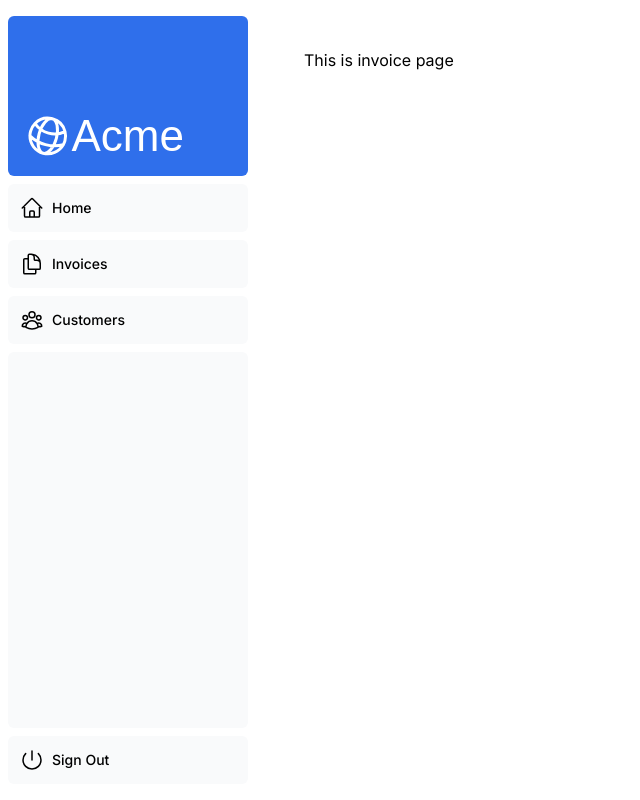
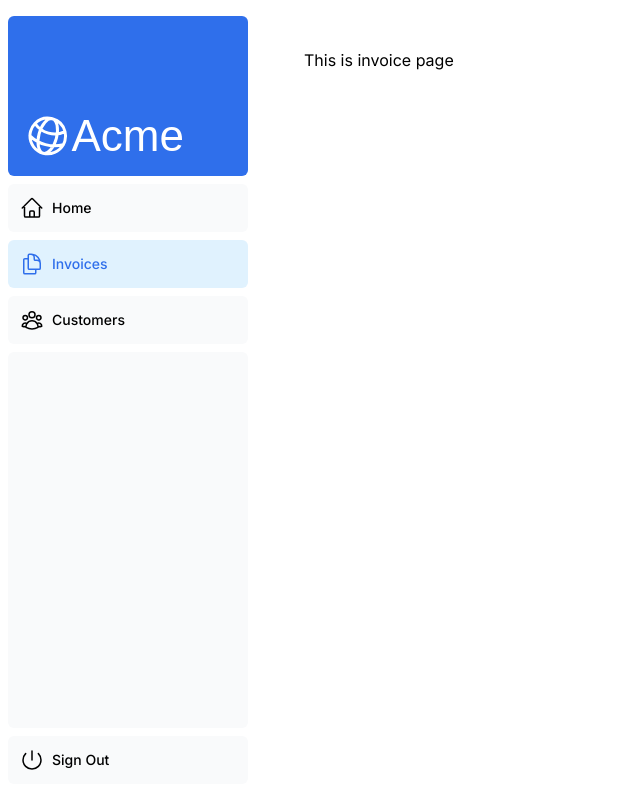
Before and after one commit to Binitstha/Learning-NextJs, a Next.js app: page /dashboard/invoices in a window 1280 px wide. Shown: the whole page, without its empty margins (0-640 px from the left). Built offline with nearby package versions, Linux system fonts and the light colour scheme; a web font is replaced by a local one.

Commit message:
Chapter 6 complete

```diff
--- a/app/dashboard/nav-links.tsx
+++ b/app/dashboard/nav-links.tsx
@@ -1,9 +1,13 @@
+'use client';
+
 import {
   UserGroupIcon,
   HomeIcon,
   DocumentDuplicateIcon,
 } from '@heroicons/react/24/outline';
-
+import Link from 'next/link';
+import { usePathname } from 'next/navigation';
+import clsx from 'clsx';
 // Map of links to display in the side navigation.
 // Depending on the size of the application, this would be stored in a database.
 const links = [
@@ -17,19 +21,24 @@
 ];
 
 export default function NavLinks() {
+  const pathname = usePathname();
+  console.log(pathname);
   return (
     <>
       {links.map((link) => {
         const LinkIcon = link.icon;
         return (
-          <a
+          <Link
             key={link.name}
             href={link.href}
-            className="flex h-[48px] grow items-center justify-center gap-2 rounded-md bg-gray-50 p-3 text-sm font-medium hover:bg-sky-100 hover:text-blue-600 md:flex-none md:justify-start md:p-2 md:px-3"
+            className={clsx(
+              { 'bg-sky-100 text-blue-600': link.href === pathname },
+              `flex h-[48px] grow items-center justify-center gap-2 rounded-md bg-gray-50 p-3 text-sm font-medium hover:bg-sky-100 hover:text-blue-600 md:flex-none md:justify-start md:p-2 md:px-3`,
+            )}
           >
             <LinkIcon className="w-6" />
-            <p className="hidden md:block">{link.name}</p>
-          </a>
+            <p className={`hidden md:block`}>{link.name}</p>
+          </Link>
         );
       })}
     </>
```
